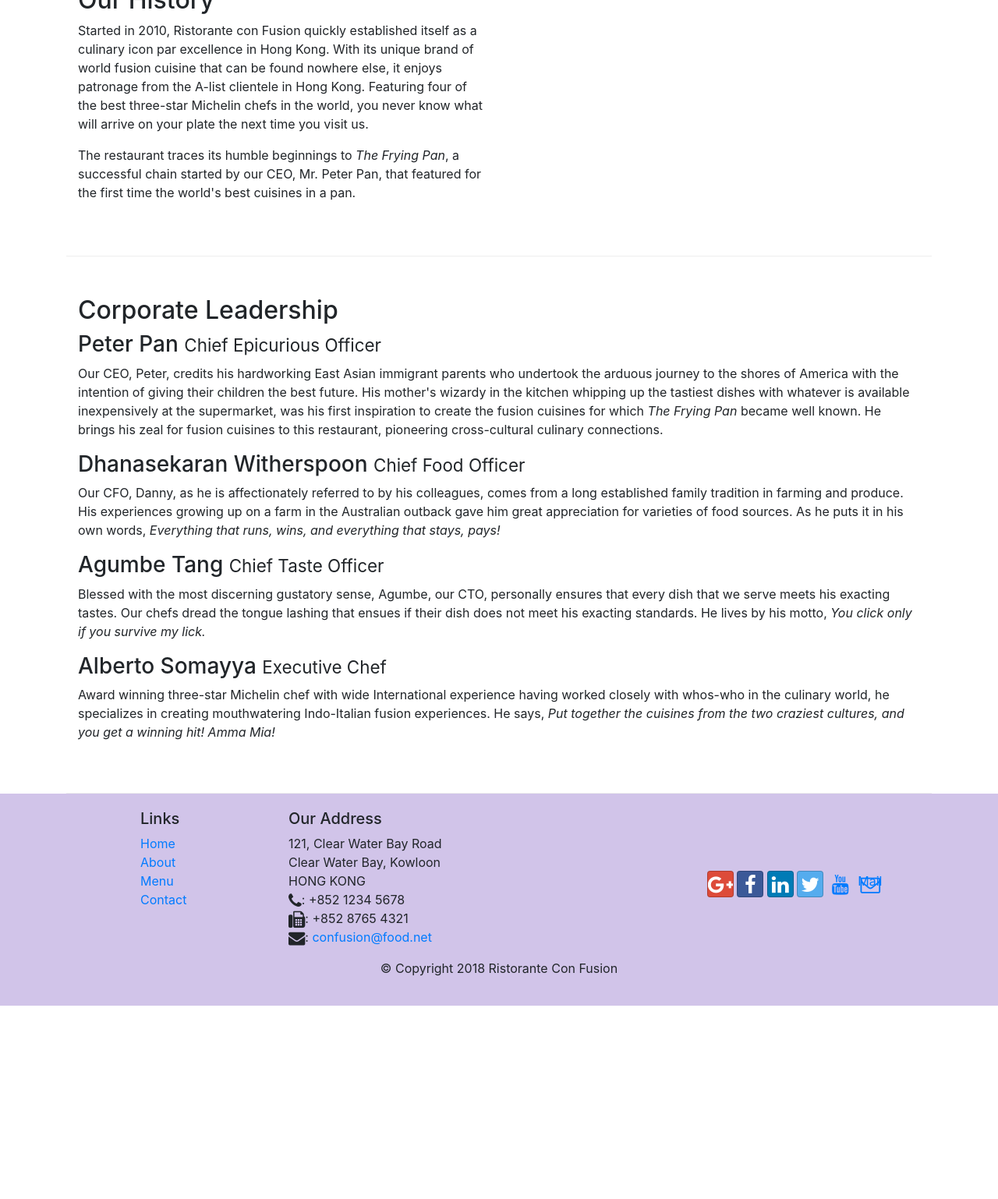
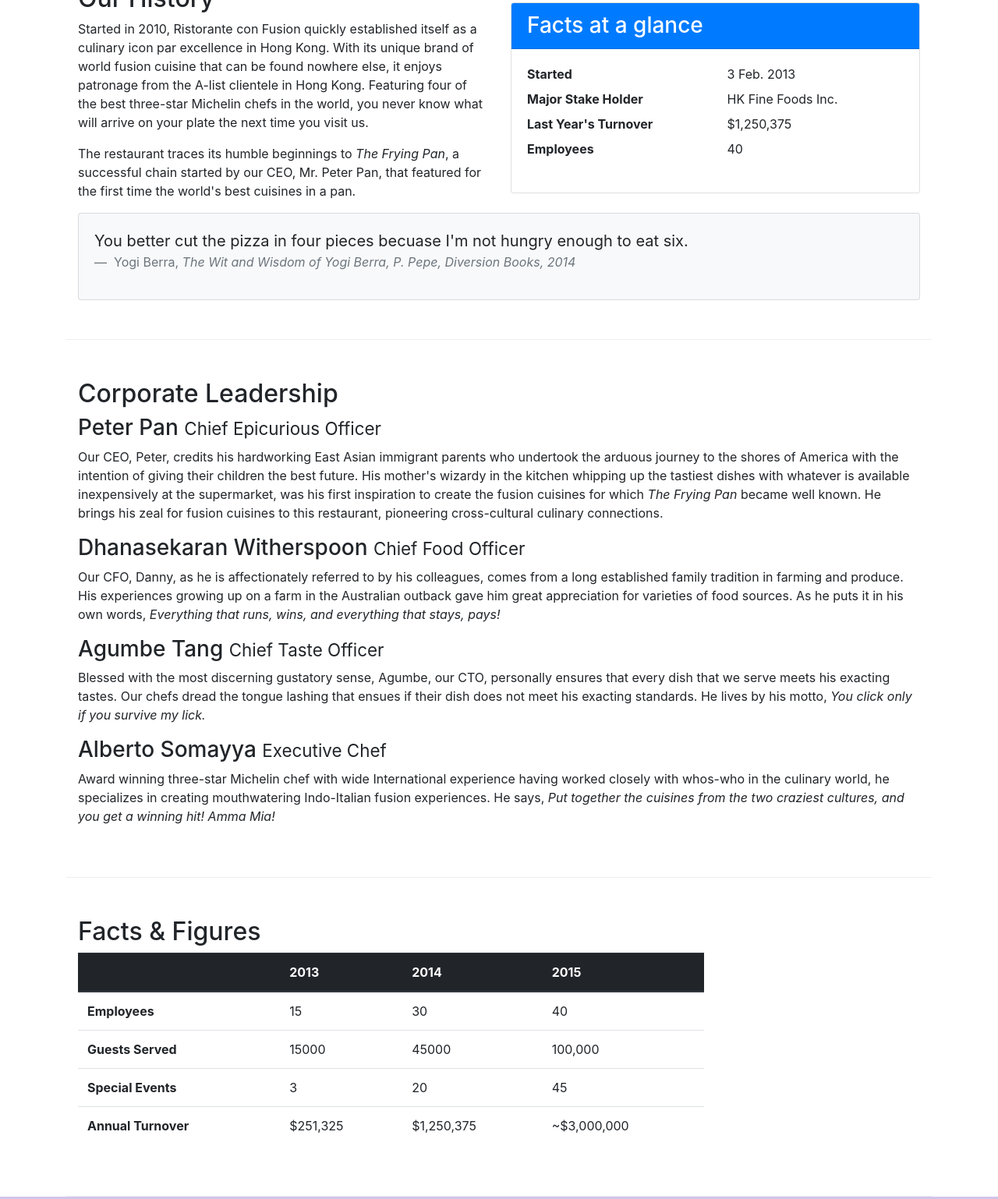
Before and after one commit to Chirag-Rathi/Con-fusion-Bootstrap, a website: page aboutus.html in a window 1280 px wide. Shown: the part 536-2074 px from the top of the page at 78% size. Before the commit the page ends 1826 px from the top, so only its background shows below. Drawn offline with nearby package versions, Linux system fonts and the light colour scheme.

Commit message:
Tables and Cards

```diff
--- a/aboutus.html
+++ b/aboutus.html
@@ -59,7 +59,34 @@
                 <p>Started in 2010, Ristorante con Fusion quickly established itself as a culinary icon par excellence in Hong Kong. With its unique brand of world fusion cuisine that can be found nowhere else, it enjoys patronage from the A-list clientele in Hong Kong.  Featuring four of the best three-star Michelin chefs in the world, you never know what will arrive on your plate the next time you visit us.</p>
                 <p>The restaurant traces its humble beginnings to <em>The Frying Pan</em>, a successful chain started by our CEO, Mr. Peter Pan, that featured for the first time the world's best cuisines in a pan.</p>
             </div>
-            <div class="col col-sm">
+            <div class="col-sm">
+                <div class="card">
+                    <h3 class="card-header bg-primary text-white">Facts at a glance</h3>
+                    <div class="card-body">
+                        <dl class="row">
+                            <dt class="col-6">Started</dt>
+                            <dd class="col-6">3 Feb. 2013</dd>
+                            <dt class="col-6">Major Stake Holder</dt>
+                            <dd class="col-6">HK Fine Foods Inc.</dd>
+                            <dt class="col-6">Last Year's Turnover</dt>
+                            <dd class="col-6">$1,250,375</dd>
+                            <dt class="col-6">Employees</dt>
+                            <dd class="col-6">40</dd>
+                        </dl>
+                    </div>
+                </div>
+            </div>
+            <div class="col-12">
+                <div class="card card-body bg-light">
+                    <blockquote class="blockquote">
+                        <p class="mb-0">You better cut the pizza in four pieces
+                        becuase I'm not hungry enough to eat six.</p>
+                        <footer class="blockquote-footer">
+                            Yogi Berra,
+                            <cite title="Source Title">The Wit and Wisdom of Yogi Berra, P. Pepe, Diversion Books, 2014</cite>
+                        </footer>
+                    </blockquote>
+                </div>
             </div>
         </div>
 
@@ -79,7 +106,56 @@
                 <p>Award winning three-star Michelin chef with wide International experience having worked closely with whos-who in the culinary world, he specializes in creating mouthwatering Indo-Italian fusion experiences. He says, <em>Put together the cuisines from the two craziest cultures, and you get a winning hit! Amma Mia!</em></p></div>
             </div>
        </div>
+       <div class="row row-content">
+           <div class="col-12 col-sm-9">
+               <h2>Facts &amp; Figures</h2>
+               <div class="table-responsive">
+                   <table class="table table-stripped">
+                       <thead class="thead-dark">
+                           <tr>
+                               <th>&nbsp;</th>
+                               <th>2013</th>
+                               <th>2014</th>
+                               <th>2015</th>
+                           </tr>
+                       </thead>
+                       <tbody>
+                           <tr>
+                               <th>
+                                   Employees
+                               </th>
+                               <td>15</td>
+                               <td>30</td>
+                               <td>40</td>
+                           </tr>
+                           <tr>
+                               <th>
+                                   Guests Served
+                               </th>
+                               <td>15000</td>
+                               <td>45000</td>
+                               <td>100,000</td>
+                           </tr>
+                           <tr>
+                               <th>Special Events</th>
+                                <td>3</td>
+                                <td>20</td>
+                                <td>45</td>
+                           </tr>
+                           <tr>
+                               <th>Annual Turnover</th>
+                               <td>$251,325</td>
+                               <td>$1,250,375</td>
+                               <td>~$3,000,000</td>
+                           </tr>
+                       </tbody>
+                   </table >
+               </div>
+           </div>
+           <div class="col-12 col-sm-3">
 
+           </div>
+       </div>
     </div>
 
     <footer class="footer">
```
